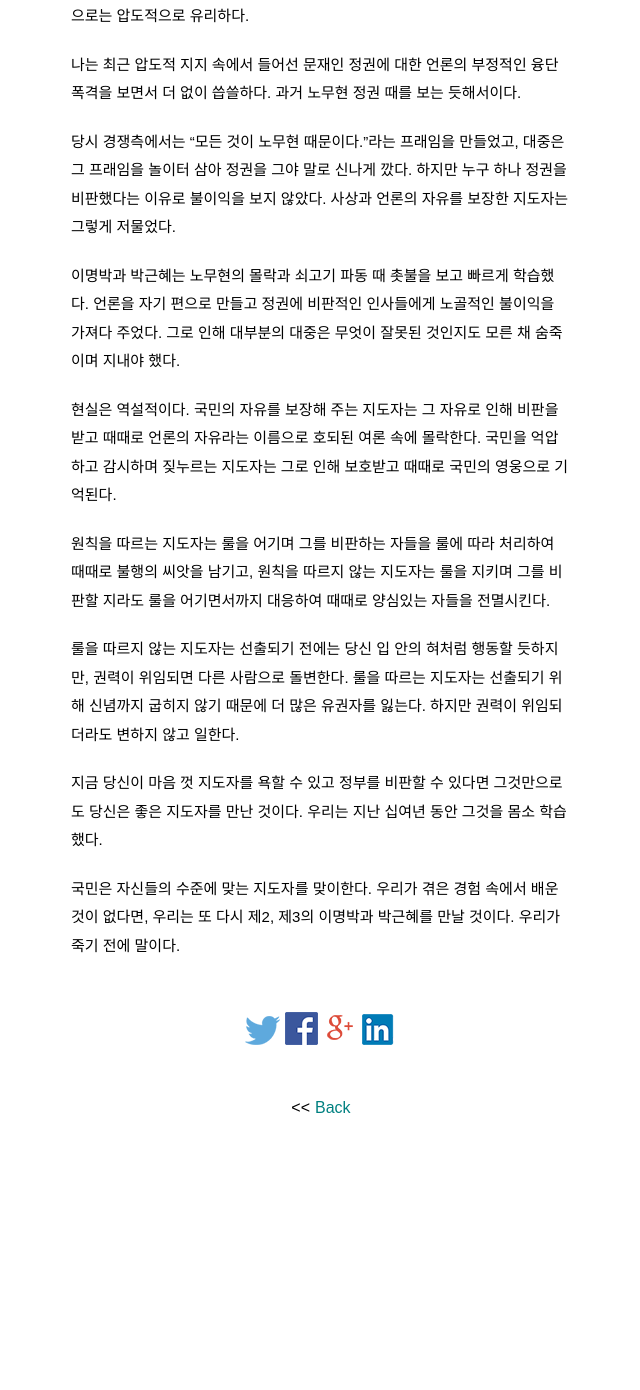
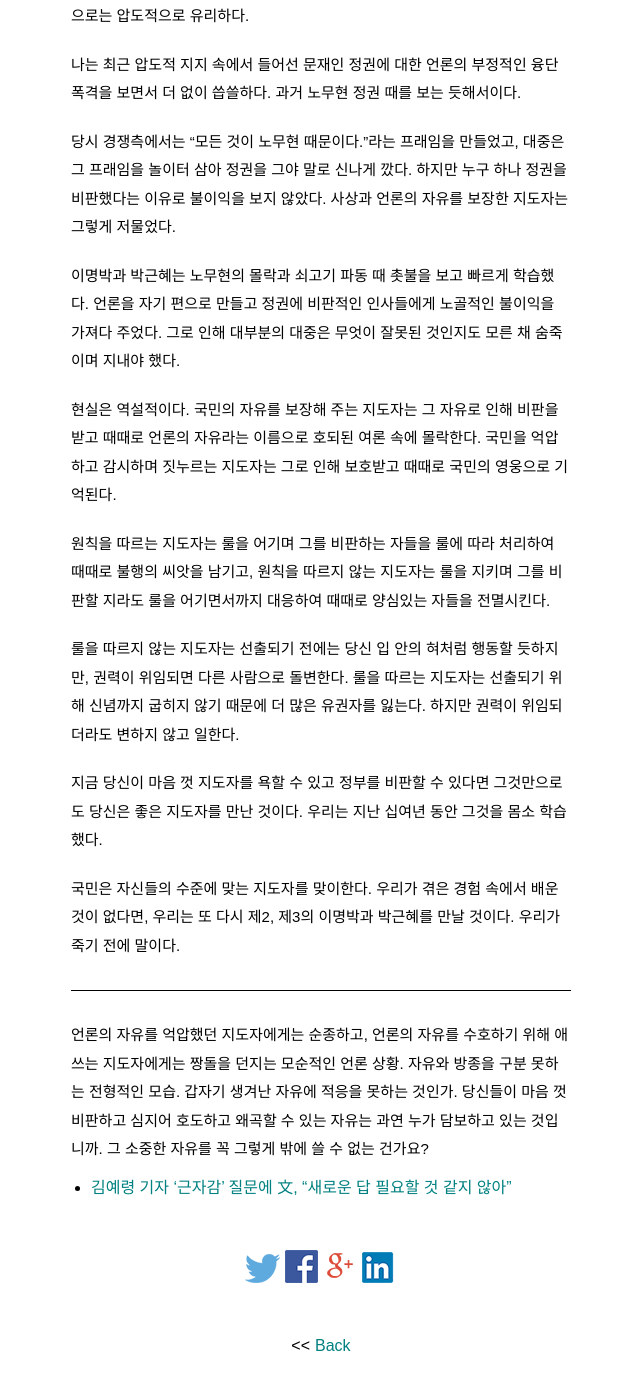
Before and after one commit to pinedance/blog, a Jekyll site: the page built from _posts/2018/07-12/2018-08-24-룰과-승부.md, in a window 1280 px wide and 1400 px high, scrolled down 593 px. Shown: the top 1390 px of the window, without its empty margins (319-959 px from the left). Built offline with Jekyll 4.4.1, drawn with Linux system fonts in a browser that asks for light colours; some web fonts are replaced; comment, search, counter and statistics services are not loaded; before the commit the page ends 1755 px from its top, so only the background shows below that; some of the changed text lies outside the part shown.

Commit message:
update post

```diff
--- a/_posts/2018/07-12/2018-08-24-룰과-승부.md
+++ b/_posts/2018/07-12/2018-08-24-룰과-승부.md
@@ -1,11 +1,11 @@
 ---
 layout: post
-title: "룰을 지키는 자, 어기는 자"
+title: "룰을 지키는 지도자, 어기는 지도자"
 categories: think
 ---
 
 
-> 룰을 지킨는 자와 룰을 지키지 않은 자의 싸움은 늘 후자의 승리로 끊난다.
+> 룰을 지킨는 자와 룰을 지키지 않은 자의 싸움은 늘 후자의 승리로 끝난다.
 
 스포츠에는 룰이 존재한다. 하지만 현실 세계에서 룰은 "그래야 한다"는 당위에 머무는 경우가 많다. 룰은 자연의 법칙이 아니라 인간이 만든 선언일 뿐이기 때문이다.
 
@@ -17,7 +17,7 @@ categories: think
 
 이명박과 박근혜는 노무현의 몰락과 쇠고기 파동 때 촛불을 보고 빠르게 학습했다. 언론을 자기 편으로 만들고 정권에 비판적인 인사들에게 노골적인 불이익을 가져다 주었다. 그로 인해 대부분의 대중은 무엇이 잘못된 것인지도 모른 채 숨죽이며 지내야 했다.
 
-현실은 역설적이다. 국민의 자유를 보장해 주는 지도자는 그 자유로 인해 비판을 받고 때때로 언론의 자유라는 이름으로 호되된 여론 속에 몰락한다. 국민을 억압하고 감시하며 짖누르는 지도자는 그로 인해 보호받고 때때로 국민의 영웅으로 기억된다.
+현실은 역설적이다. 국민의 자유를 보장해 주는 지도자는 그 자유로 인해 비판을 받고 때때로 언론의 자유라는 이름으로 호되된 여론 속에 몰락한다. 국민을 억압하고 감시하며 짓누르는 지도자는 그로 인해 보호받고 때때로 국민의 영웅으로 기억된다.
 
 원칙을 따르는 지도자는 룰을 어기며 그를 비판하는 자들을 룰에 따라 처리하여 때때로 불행의 씨앗을 남기고, 원칙을 따르지 않는 지도자는 룰을 지키며 그를 비판할 지라도 룰을 어기면서까지 대응하여 때때로 양심있는 자들을 전멸시킨다.
 
@@ -26,3 +26,9 @@ categories: think
 지금 당신이 마음 껏 지도자를 욕할 수 있고 정부를 비판할 수 있다면 그것만으로도 당신은 좋은 지도자를 만난 것이다. 우리는 지난 십여년 동안 그것을 몸소 학습했다.
 
 국민은 자신들의 수준에 맞는 지도자를 맞이한다. 우리가 겪은 경험 속에서 배운 것이 없다면, 우리는 또 다시 제2, 제3의 이명박과 박근혜를 만날 것이다. 우리가 죽기 전에 말이다.
+
+***
+
+언론의 자유를 억압했던 지도자에게는 순종하고, 언론의 자유를 수호하기 위해 애쓰는 지도자에게는 짱돌을 던지는 모순적인 언론 상황. 자유와 방종을 구분 못하는 전형적인 모습. 갑자기 생겨난 자유에 적응을 못하는 것인가. 당신들이 마음 껏 비판하고 심지어 호도하고 왜곡할 수 있는 자유는 과연 누가 담보하고 있는 것입니까. 그 소중한 자유를 꼭 그렇게 밖에 쓸 수 없는 건가요?
+
+* [김예령 기자 '근자감' 질문에 文, "새로운 답 필요할 것 같지 않아"](http://news.mt.co.kr/mtview.php?no=2019011013177620138)
```
